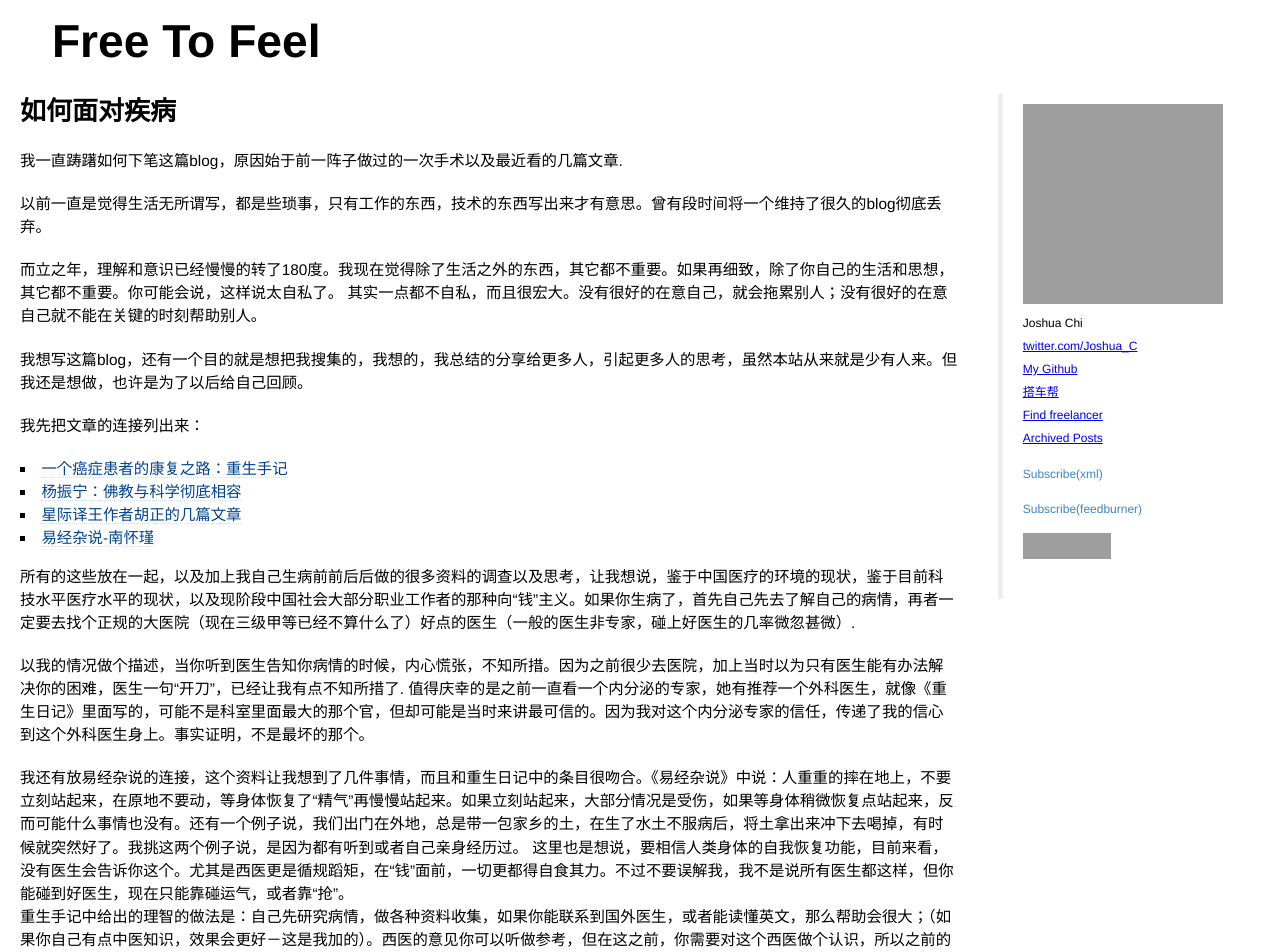
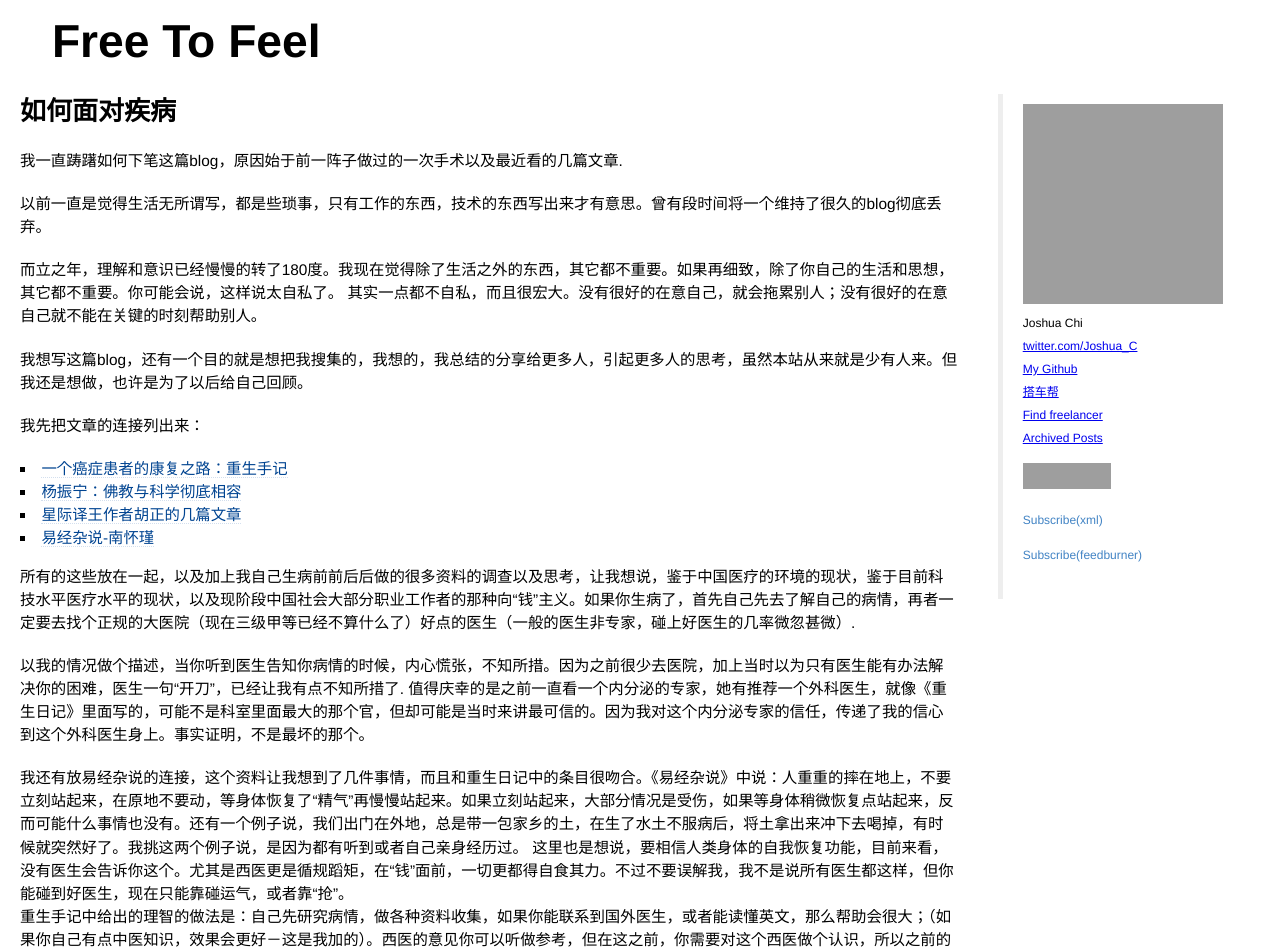
Before and after one commit to JoshuaChi/joshuachi.github.com, a Jekyll site: the page built from index.html, in a window 1280 px wide. Shown: the top 952 px of the page. Built offline with Jekyll 4.4.1, drawn with Linux system fonts in a browser that asks for light colours; Markdown is read by kramdown in place of the engine named in the settings; the list of posts is cut into pages by our own code; grey boxes are pictures that could not be loaded.

Commit message:
add feed count

```diff
--- a/_layouts/default.html
+++ b/_layouts/default.html
@@ -46,13 +46,13 @@
 				<a href='http://www.freetofeel.com/archives.html'> Archived Posts</a>
 			</div>
 			<div class="rss">
+                                <p><a href="http://feeds.feedburner.com/freetofeel"><img src="http://feeds.feedburner.com/~fc/freetofeel?bg=99CCFF&amp;fg=444444&amp;anim=0" height="26" width="88" style="border:0" alt="" /></a></p>
 				<p>
 				<a href="http://freetofeel.com/atom.xml">Subscribe(xml)</a>
 				</p>
 				<p>
 				<a href="http://feeds.feedburner.com/FreeToFeel">Subscribe(feedburner)</a>
 				</p>
-                                <p><a href="http://feeds.feedburner.com/freetofeel"><img src="http://feeds.feedburner.com/~fc/freetofeel?bg=99CCFF&amp;fg=444444&amp;anim=0" height="26" width="88" style="border:0" alt="" /></a></p>
 			</div>
 
 			<p class='douban'>
```
